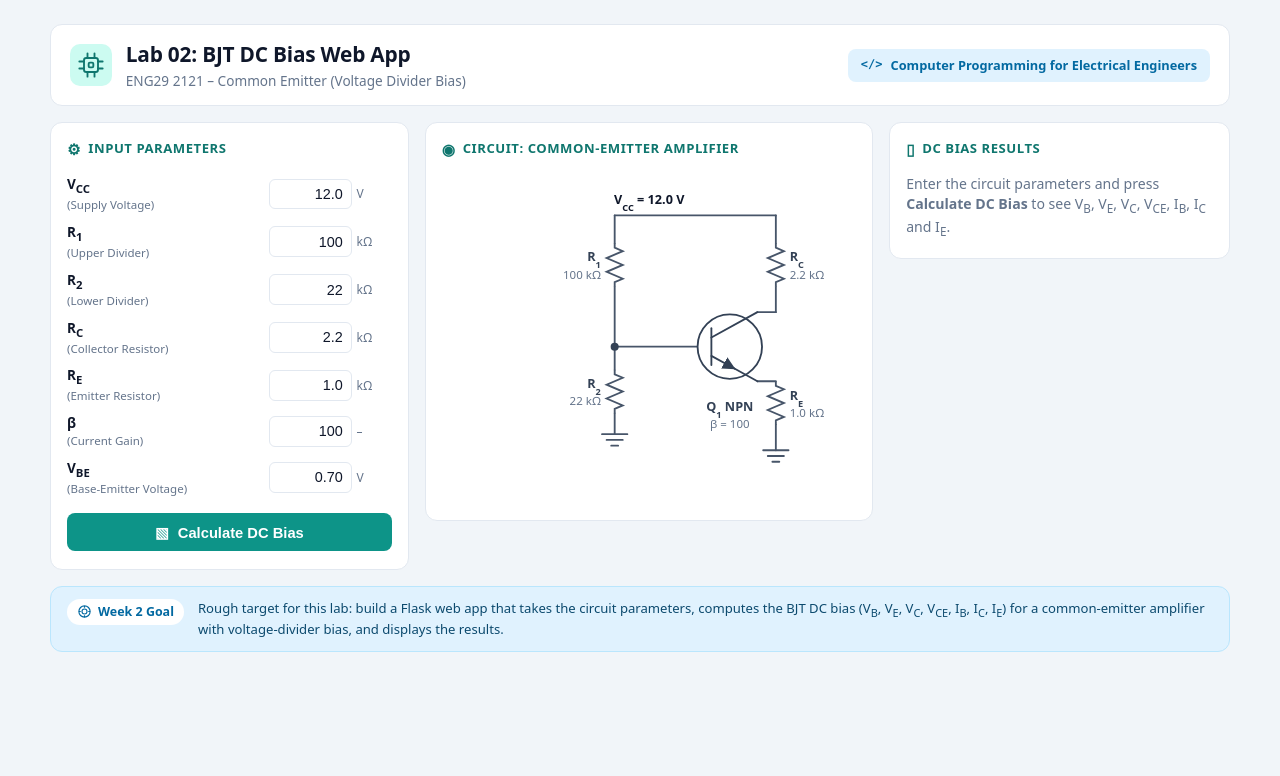
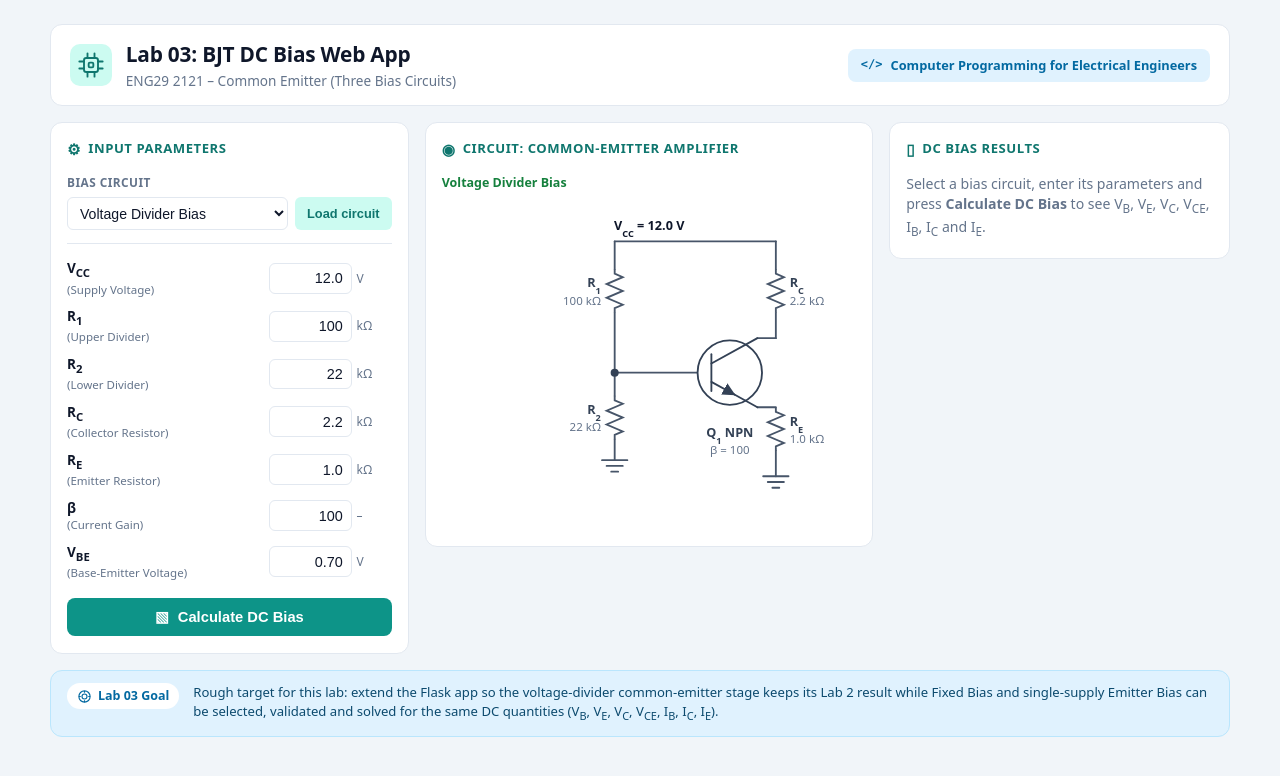
Before and after one commit to B6628314/Gitlab, a Flask app: page / in a window 1280 px wide. Shown: the top 776 px of the page. Run offline with Flask 3, Linux system fonts and the light colour scheme.

Commit message:
feat: dispatch and display three bias modes

```diff
--- a/bjt_bias/routes.py
+++ b/bjt_bias/routes.py
@@ -4,56 +4,143 @@ from __future__ import annotations
 
 from flask import Blueprint, render_template, request
 
-from .engineering import InputError, analyze, compare, parse_inputs
+from .engineering import (
+    MODE_LABELS,
+    MODES,
+    InputError,
+    analyze,
+    analyze_emitter,
+    analyze_fixed,
+    compare,
+    parse_inputs,
+    parse_mode_inputs,
+)
 
 bp = Blueprint("bias", __name__)
 
-# The form takes kilohms for the four resistors.
+# The form takes kilohms for the five resistors.
 RESISTOR_SCALE = 1000.0
 
 DEFAULTS = {
-    "vcc": "12.0",
-    "r1": "100",
-    "r2": "22",
-    "rc": "2.2",
-    "re": "1.0",
-    "beta": "100",
-    "vbe": "0.70",
+    "divider": {
+        "vcc": "12.0",
+        "r1": "100",
+        "r2": "22",
+        "rc": "2.2",
+        "re": "1.0",
+        "beta": "100",
+        "vbe": "0.70",
+    },
+    "fixed": {
+        "vcc": "12.0",
+        "rb": "1000",
+        "rc": "2.2",
+        "beta": "100",
+        "vbe": "0.70",
+    },
+    "emitter": {
+        "vcc": "12.0",
+        "rb": "1000",
+        "rc": "2.2",
+        "re": "1.0",
+        "beta": "100",
+        "vbe": "0.70",
+    },
 }
+
+
+def _point_from_divider(result) -> dict:
+    """Adapt the Lab 2 BiasResult to the shared result-dict interface."""
+    return {
+        "mode": "divider",
+        "mode_label": MODE_LABELS["divider"],
+        "ib_ma": result.ib_a * 1000.0,
+        "ic_ma": result.ic_a * 1000.0,
+        "ie_ma": result.ie_a * 1000.0,
+        "vb_v": result.vb_v,
+        "ve_v": result.ve_v,
+        "vc_v": result.vc_v,
+        "vce_v": result.vce_v,
+        "vth_v": result.vth_v,
+        "region": result.region.value,
+        "warnings": result.warnings,
+    }
+
+
+def _render(
+    mode: str,
+    values,
+    *,
+    error: str | None = None,
+    point: dict | None = None,
+    comparison=None,
+    status: int = 200,
+):
+    return (
+        render_template(
+            "index.html",
+            mode=mode,
+            mode_label=MODE_LABELS[mode],
+            values=values,
+            error=error,
+            point=point,
+            comparison=comparison,
+        ),
+        status,
+    )
 
 
 @bp.get("/")
 def index():
-    return render_template(
-        "index.html",
-        values=DEFAULTS,
-        error=None,
-        result=None,
-        comparison=None,
-    )
+    requested = (request.args.get("mode") or "divider").strip()
+    if requested not in MODES:
+        return _render(
+            "divider",
+            DEFAULTS["divider"],
+            error=f"Unknown bias mode: {requested!r}. Choose one of: "
+            + ", ".join(MODES)
+            + ".",
+            status=400,
+        )
+    return _render(requested, DEFAULTS[requested])
 
 
 @bp.post("/")
 def analyze_form():
-    try:
-        inputs = parse_inputs(request.form, resistor_scale=RESISTOR_SCALE)
-        result = analyze(inputs)
-    except InputError as exc:
-        return (
-            render_template(
-                "index.html",
-                values=request.form,
-                error=str(exc),
-                result=None,
-                comparison=None,
-            ),
-            400,
+    # Lab 2 forms have no mode field; keep those posts working as divider.
+    requested = (request.form.get("mode") or "divider").strip()
+    if requested not in MODES:
+        return _render(
+            "divider",
+            request.form,
+            error=f"Unknown bias mode: {requested!r}. Choose one of: "
+            + ", ".join(MODES)
+            + ".",
+            status=400,
         )
 
-    return render_template(
-        "index.html",
-        values=request.form,
-        error=None,
-        result=result,
-        comparison=compare(inputs, result),
+    try:
+        if requested == "divider":
+            inputs = parse_inputs(request.form, resistor_scale=RESISTOR_SCALE)
+            result = analyze(inputs)
+            point = _point_from_divider(result)
+            comparison = compare(inputs, result)
+        elif requested == "fixed":
+            point = analyze_fixed(
+                parse_mode_inputs(request.form, "fixed", RESISTOR_SCALE)
+            )
+            comparison = None
+        elif requested == "emitter":
+            point = analyze_emitter(
+                parse_mode_inputs(request.form, "emitter", RESISTOR_SCALE)
+            )
+            comparison = None
+    except InputError as exc:
+        return _render(requested, request.form, error=str(exc), status=400)
+
+    return _render(
+        requested,
+        request.form,
+        point=point,
+        comparison=comparison,
     )
--- a/bjt_bias/static/style.css
+++ b/bjt_bias/static/style.css
@@ -219,6 +219,78 @@ body {
   font-size: 0.85rem;
 }
 
+.mode-picker {
+  margin: 0 0 0.9rem;
+  padding-bottom: 0.8rem;
+  border-bottom: 1px solid var(--line);
+}
+
+.mode-label {
+  display: block;
+  margin-bottom: 0.35rem;
+  font-size: 0.74rem;
+  font-weight: 700;
+  letter-spacing: 0.04em;
+  text-transform: uppercase;
+  color: var(--muted);
+}
+
+.mode-row {
+  display: flex;
+  gap: 0.4rem;
+}
+
+.mode-row select {
+  flex: 1 1 auto;
+  min-width: 0;
+  padding: 0.42rem 0.5rem;
+  font-size: 0.88rem;
+  color: var(--ink);
+  background: #fff;
+  border: 1px solid var(--line);
+  border-radius: 6px;
+}
+
+.mode-row select:focus {
+  outline: 2px solid var(--teal);
+  outline-offset: 1px;
+}
+
+.load-mode {
+  flex: 0 0 auto;
+  padding: 0.42rem 0.7rem;
+  font-size: 0.8rem;
+  font-weight: 600;
+  color: var(--teal-dark);
+  background: var(--teal-soft);
+  border: 1px solid transparent;
+  border-radius: 6px;
+  cursor: pointer;
+}
+
+.load-mode:hover {
+  background: #99f6e4;
+}
+
+.circuit-mode {
+  margin: 0.15rem 0 0.5rem;
+  font-size: 0.78rem;
+  font-weight: 600;
+  color: var(--green-ink);
+}
+
+.mode-tag {
+  margin-left: auto;
+  padding: 0.1rem 0.5rem;
+  border-radius: 999px;
+  background: var(--teal-soft);
+  color: var(--teal-dark);
+  font-size: 0.64rem;
+  font-weight: 700;
+  letter-spacing: 0;
+  text-transform: none;
+}
+
 /* ---------- schematic ---------- */
 
 .schematic {
@@ -358,6 +430,12 @@ body {
   color: var(--grey-ink);
 }
 
+.region-model-warning {
+  background: var(--amber-soft);
+  border-color: var(--amber-line);
+  color: var(--amber-ink);
+}
+
 .warnings {
   margin: 0.75rem 0 0;
   padding-left: 1.1rem;
--- a/bjt_bias/templates/base.html
+++ b/bjt_bias/templates/base.html
@@ -3,7 +3,7 @@
 <head>
   <meta charset="utf-8">
   <meta name="viewport" content="width=device-width, initial-scale=1">
-  <title>Lab 02: BJT DC Bias Web App</title>
+  <title>Lab 03: BJT DC Bias Web App</title>
   <link rel="stylesheet" href="{{ url_for('static', filename='style.css') }}">
 </head>
 <body>
@@ -16,8 +16,8 @@
           <rect x="10" y="10" width="4" height="4" rx="1"/>
         </svg>
         <div>
-          <h1>Lab 02: BJT DC Bias Web App</h1>
-          <p class="subtitle">ENG29 2121 &ndash; Common Emitter (Voltage Divider Bias)</p>
+          <h1>Lab 03: BJT DC Bias Web App</h1>
+          <p class="subtitle">ENG29 2121 &ndash; Common Emitter (Three Bias Circuits)</p>
         </div>
       </div>
       <div class="course-badge">
@@ -35,14 +35,14 @@
           <circle cx="12" cy="12" r="4"/>
           <path d="M12 3v3M12 18v3M3 12h3M18 12h3"/>
         </svg>
-        Week 2 Goal
+        Lab 03 Goal
       </span>
       <p>
-        Rough target for this lab: build a Flask web app that takes the circuit
-        parameters, computes the BJT DC bias
-        (V<sub>B</sub>, V<sub>E</sub>, V<sub>C</sub>, V<sub>CE</sub>,
-        I<sub>B</sub>, I<sub>C</sub>, I<sub>E</sub>) for a common-emitter
-        amplifier with voltage-divider bias, and displays the results.
+        Rough target for this lab: extend the Flask app so the voltage-divider
+        common-emitter stage keeps its Lab 2 result while Fixed Bias and
+        single-supply Emitter Bias can be selected, validated and solved for
+        the same DC quantities (V<sub>B</sub>, V<sub>E</sub>, V<sub>C</sub>,
+        V<sub>CE</sub>, I<sub>B</sub>, I<sub>C</sub>, I<sub>E</sub>).
       </p>
     </footer>
   </div>
--- a/bjt_bias/templates/index.html
+++ b/bjt_bias/templates/index.html
@@ -7,7 +7,21 @@
       <span class="panel-icon">&#9881;</span> Input Parameters
     </h2>
 
+    <form class="mode-picker" method="get" action="/">
+      <label class="mode-label" for="mode">Bias circuit</label>
+      <div class="mode-row">
+        <select id="mode" name="mode">
+          <option value="divider" {% if mode == 'divider' %}selected{% endif %}>Voltage Divider Bias</option>
+          <option value="fixed" {% if mode == 'fixed' %}selected{% endif %}>Fixed Bias</option>
+          <option value="emitter" {% if mode == 'emitter' %}selected{% endif %}>Emitter Bias</option>
+        </select>
+        <button type="submit" class="load-mode">Load circuit</button>
+      </div>
+    </form>
+
     <form method="post" action="/">
+      <input type="hidden" name="mode" value="{{ mode }}">
+
       <label class="field" for="vcc">
         <span class="field-name">V<sub>CC</sub> <span class="field-desc">(Supply Voltage)</span></span>
         <span class="control">
@@ -16,6 +30,7 @@
         </span>
       </label>
 
+      {% if mode == 'divider' %}
       <label class="field" for="r1">
         <span class="field-name">R<sub>1</sub> <span class="field-desc">(Upper Divider)</span></span>
         <span class="control">
@@ -31,6 +46,15 @@
           <span class="unit">k&Omega;</span>
         </span>
       </label>
+      {% else %}
+      <label class="field" for="rb">
+        <span class="field-name">R<sub>B</sub> <span class="field-desc">(Base Resistor)</span></span>
+        <span class="control">
+          <input id="rb" name="rb" value="{{ values.get('rb', '') }}" inputmode="decimal" required>
+          <span class="unit">k&Omega;</span>
+        </span>
+      </label>
+      {% endif %}
 
       <label class="field" for="rc">
         <span class="field-name">R<sub>C</sub> <span class="field-desc">(Collector Resistor)</span></span>
@@ -40,6 +64,7 @@
         </span>
       </label>
 
+      {% if mode != 'fixed' %}
       <label class="field" for="re">
         <span class="field-name">R<sub>E</sub> <span class="field-desc">(Emitter Resistor)</span></span>
         <span class="control">
@@ -47,6 +72,7 @@
           <span class="unit">k&Omega;</span>
         </span>
       </label>
+      {% endif %}
 
       <label class="field" for="beta">
         <span class="field-name">&beta; <span class="field-desc">(Current Gain)</span></span>
@@ -78,9 +104,10 @@
     <h2 class="panel-title">
       <span class="panel-icon">&#9673;</span> Circuit: Common-Emitter Amplifier
     </h2>
+    <p class="circuit-mode">{{ mode_label }}</p>
 
     <svg class="schematic" viewBox="0 0 360 280" role="img"
-         aria-label="Common-emitter amplifier with voltage-divider bias">
+         aria-label="Common-emitter amplifier with {{ mode_label | lower }}">
       <defs>
         <path id="zigzag" d="M0 0 v4 l7 3 l-14 6 l14 6 l-14 6 l14 6 l-7 3 v4"/>
         <g id="ground">
@@ -99,18 +126,28 @@
         <path d="M290 36V60"/>
         <path d="M150 98V150"/>
         <path d="M150 150H234"/>
+        {% if mode == 'divider' %}
         <path d="M150 150V170"/>
         <path d="M150 208V226"/>
+        {% endif %}
         <path d="M290 98V120"/>
         <path d="M274 120H290"/>
         <path d="M274 180H290"/>
+        {% if mode == 'fixed' %}
+        <path d="M290 180V240"/>
+        {% else %}
         <path d="M290 218V240"/>
+        {% endif %}
       </g>
 
       <use class="component" href="#zigzag" x="150" y="60"/>
+      {% if mode == 'divider' %}
+      <use class="component" href="#zigzag" x="150" y="170"/>
+      {% endif %}
       <use class="component" href="#zigzag" x="290" y="60"/>
-      <use class="component" href="#zigzag" x="150" y="170"/>
+      {% if mode != 'fixed' %}
       <use class="component" href="#zigzag" x="290" y="180"/>
+      {% endif %}
 
       <g class="device" transform="translate(250,150)">
         <circle cx="0" cy="0" r="28"/>
@@ -122,22 +159,33 @@
 
       <circle class="node" cx="150" cy="150" r="3.5"/>
 
+      {% if mode == 'divider' %}
       <use class="ground" href="#ground" x="150" y="226"/>
+      {% endif %}
       <use class="ground" href="#ground" x="290" y="240"/>
 
       <text class="rail-label" x="180" y="26" text-anchor="middle">V<tspan baseline-shift="sub" font-size="8">CC</tspan> = {{ values.get('vcc', '') }} V</text>
 
+      {% if mode == 'divider' %}
       <text class="part-label" x="138" y="76" text-anchor="end">R<tspan baseline-shift="sub" font-size="8">1</tspan></text>
       <text class="part-value" x="138" y="91" text-anchor="end">{{ values.get('r1', '') }} k&#8486;</text>
 
       <text class="part-label" x="138" y="186" text-anchor="end">R<tspan baseline-shift="sub" font-size="8">2</tspan></text>
       <text class="part-value" x="138" y="201" text-anchor="end">{{ values.get('r2', '') }} k&#8486;</text>
+      {% else %}
+      <text class="part-label" x="138" y="76" text-anchor="end">R<tspan baseline-shift="sub" font-size="8">B</tspan></text>
+      <text class="part-value" x="138" y="91" text-anchor="end">{{ values.get('rb', '') }} k&#8486;</text>
+      {% endif %}
 
       <text class="part-label" x="302" y="76">R<tspan baseline-shift="sub" font-size="8">C</tspan></text>
       <text class="part-value" x="302" y="91">{{ values.get('rc', '') }} k&#8486;</text>
 
+      {% if mode != 'fixed' %}
       <text class="part-label" x="302" y="196">R<tspan baseline-shift="sub" font-size="8">E</tspan></text>
       <text class="part-value" x="302" y="211">{{ values.get('re', '') }} k&#8486;</text>
+      {% else %}
+      <text class="part-value" x="302" y="211">Emitter grounded</text>
+      {% endif %}
 
       <text class="part-label" x="250" y="206" text-anchor="middle">Q<tspan baseline-shift="sub" font-size="8">1</tspan> NPN</text>
       <text class="part-value" x="250" y="221" text-anchor="middle">&beta; = {{ values.get('beta', '') }}</text>
@@ -147,41 +195,45 @@
   <section class="panel panel-results">
     <h2 class="panel-title">
       <span class="panel-icon">&#9647;</span> DC Bias Results
+      {% if point %}<span class="mode-tag">{{ point.mode_label }}</span>{% endif %}
     </h2>
 
-    {% if result %}
+    {% if point %}
     <table class="results">
       <tbody>
-        <tr><th>V<sub>B</sub></th><td>{{ result.vb_v | sig }} <span class="u">V</span></td></tr>
-        <tr><th>V<sub>E</sub></th><td>{{ result.ve_v | sig }} <span class="u">V</span></td></tr>
-        <tr><th>V<sub>C</sub></th><td>{{ result.vc_v | sig }} <span class="u">V</span></td></tr>
-        <tr><th>V<sub>CE</sub></th><td>{{ result.vce_v | sig }} <span class="u">V</span></td></tr>
-        <tr><th>I<sub>B</sub></th><td>{{ (result.ib_a * 1000000) | sig }} <span class="u">&micro;A</span></td></tr>
-        <tr><th>I<sub>C</sub></th><td>{{ (result.ic_a * 1000) | sig }} <span class="u">mA</span></td></tr>
-        <tr><th>I<sub>E</sub></th><td>{{ (result.ie_a * 1000) | sig }} <span class="u">mA</span></td></tr>
+        <tr><th>V<sub>B</sub></th><td>{{ point.vb_v | sig }} <span class="u">V</span></td></tr>
+        <tr><th>V<sub>E</sub></th><td>{{ point.ve_v | sig }} <span class="u">V</span></td></tr>
+        <tr><th>V<sub>C</sub></th><td>{{ point.vc_v | sig }} <span class="u">V</span></td></tr>
+        <tr><th>V<sub>CE</sub></th><td>{{ point.vce_v | sig }} <span class="u">V</span></td></tr>
+        <tr><th>I<sub>B</sub></th><td>{{ (point.ib_ma * 1000) | sig }} <span class="u">&micro;A</span></td></tr>
+        <tr><th>I<sub>C</sub></th><td>{{ point.ic_ma | sig }} <span class="u">mA</span></td></tr>
+        <tr><th>I<sub>E</sub></th><td>{{ point.ie_ma | sig }} <span class="u">mA</span></td></tr>
       </tbody>
     </table>
 
-    <div class="region-box region-{{ result.region.value }}">
-      {% if result.region.value == 'active' %}
+    <div class="region-box region-{{ point.region }}">
+      {% if point.region == 'active' %}
       <strong>Active region approximation OK</strong>
-      <span>V<sub>CE</sub> = {{ result.vce_v | sig }} V &gt; 0.2 V (transistor in active region)</span>
-      {% elif result.region.value == 'saturation' %}
+      <span>V<sub>CE</sub> = {{ point.vce_v | sig }} V &gt; 0.2 V (transistor in active region)</span>
+      {% elif point.region == 'saturation' %}
       <strong>Saturation warning</strong>
       <span>V<sub>CE</sub> = 0.2 V &le; V<sub>CE(sat)</sub>; the transistor is in saturation, so I<sub>C</sub> is set by R<sub>C</sub> + R<sub>E</sub>.</span>
+      {% elif point.region == 'cutoff' %}
+      <strong>Cutoff warning</strong>
+      <span>V<sub>TH</sub> = {{ point.vth_v | sig }} V &le; V<sub>BE</sub>; the transistor is in cutoff (base-emitter junction off).</span>
       {% else %}
-      <strong>Cutoff warning</strong>
-      <span>V<sub>TH</sub> = {{ result.vth_v | sig }} V &le; V<sub>BE</sub>; the transistor is in cutoff (base-emitter junction off).</span>
+      <strong>Forward-active model warning</strong>
+      <span>I<sub>B</sub> &le; 0 or V<sub>CE</sub> &le; 0.2 V: the forward-active model may not be valid for these inputs. The values above are the linear model output.</span>
       {% endif %}
     </div>
 
-    {% if result.warnings %}
+    {% if point.warnings %}
     <ul class="warnings">
-      {% for warning in result.warnings %}<li>{{ warning }}</li>{% endfor %}
+      {% for warning in point.warnings %}<li>{{ warning }}</li>{% endfor %}
     </ul>
     {% endif %}
     {% else %}
-    <p class="placeholder">Enter the circuit parameters and press
+    <p class="placeholder">Select a bias circuit, enter its parameters and press
       <strong>Calculate DC Bias</strong> to see V<sub>B</sub>, V<sub>E</sub>,
       V<sub>C</sub>, V<sub>CE</sub>, I<sub>B</sub>, I<sub>C</sub> and
       I<sub>E</sub>.</p>
@@ -195,10 +247,10 @@
     <span class="panel-icon">&#8644;</span> Cross-check: exact vs. approximation
   </h2>
   <div class="crosscheck-grid">
-    <div><span>Exact I<sub>C</sub></span><strong>{{ (result.ic_a * 1000) | sig }} mA</strong></div>
+    <div><span>Exact I<sub>C</sub></span><strong>{{ point.ic_ma | sig }} mA</strong></div>
     <div><span>Approx I<sub>C</sub></span><strong>{{ (comparison.approx_ic_a * 1000) | sig }} mA</strong></div>
     <div><span>&Delta; I<sub>C</sub></span><strong>{{ comparison.delta_ic_pct | sig }} %</strong></div>
-    <div><span>Exact V<sub>CE</sub></span><strong>{{ result.vce_v | sig }} V</strong></div>
+    <div><span>Exact V<sub>CE</sub></span><strong>{{ point.vce_v | sig }} V</strong></div>
     <div><span>Approx V<sub>CE</sub></span><strong>{{ comparison.approx_vce_v | sig }} V</strong></div>
     <div><span>&Delta; V<sub>CE</sub></span><strong>{{ comparison.delta_vce_pct | sig }} %</strong></div>
     <div><span>&beta; &middot; R<sub>E</sub> / R<sub>TH</sub></span><strong>{{ comparison.stiffness_ratio | sig }}</strong></div>
@@ -211,10 +263,10 @@
     </div>
   </div>
 </section>
-{% elif result %}
+{% elif point and point.mode == 'divider' %}
 <p class="note">
   The cross-check applies to the active region only; the transistor is in
-  {{ result.region.value }}.
+  {{ point.region }}.
 </p>
 {% endif %}
 {% endblock %}
```
Also changed, not shown: tests/test_routes.py (+1 -1 lines).
